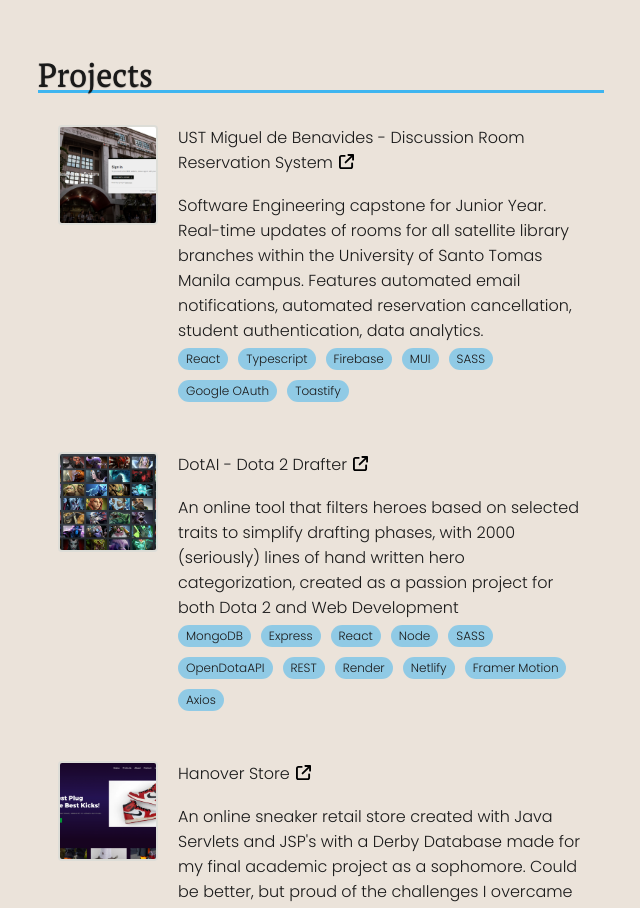
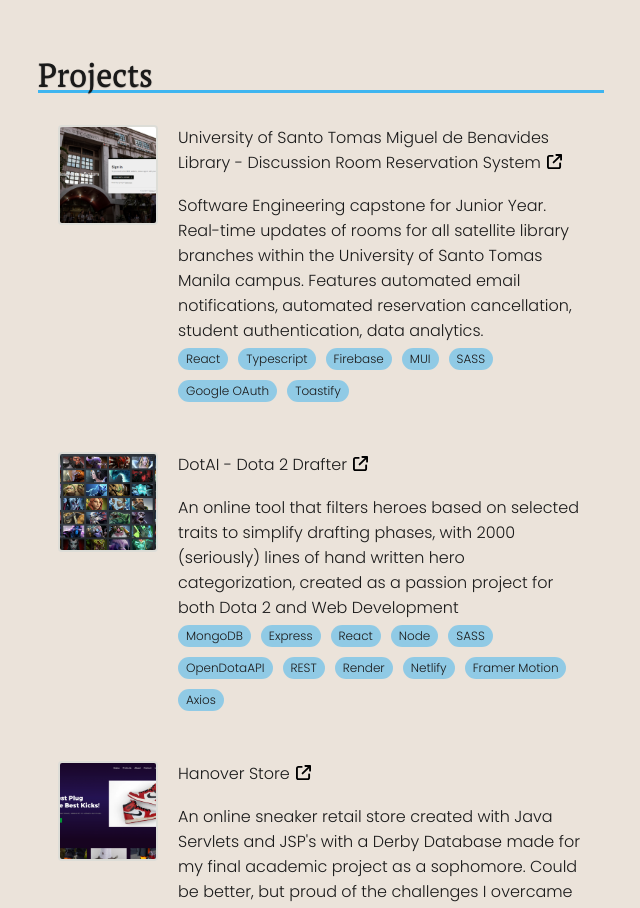
Before and after one commit to css-enjoyer/portfolio, a React (Create React App) app: page / in a window 1280 px wide. Shown: the part 780-1688 px from the top of the page, without its empty margins (574-1214 px from the left). Built offline with nearby package versions, Linux system fonts and the light colour scheme.

Commit message:
Update project desription

```diff
--- a/src/App.js
+++ b/src/App.js
@@ -3,7 +3,7 @@ import BioColumn from './components/BioColumn';
 import InfoColumn from './components/InfoColumn';
 import React, { useEffect, useRef } from 'react';
 
-// USE NPM DEPLOY
+// USE NPM RUN DEPLOY
 function App() {
 	const bgRef = useRef(null);
 	useEffect(() => {
@@ -12,8 +12,8 @@ function App() {
 
 	useEffect(() => {
 		const updateMousePosition = (ev) => {
-			if(!bgRef.current) return;
-			const {clientX, clientY} = ev;
+			if (!bgRef.current) return;
+			const { clientX, clientY } = ev;
 			// console.log(clientX, clientY);
 			bgRef.current.style.setProperty("--x", `${clientX}px`);
 			bgRef.current.style.setProperty("--y", `${clientY}px`);
--- a/src/components/InfoColumn.js
+++ b/src/components/InfoColumn.js
@@ -77,7 +77,7 @@ function ProjColumn() {
 		<div ref={projRef} className={`${"proj-section section"} + ${projIsVisible ? "sectionVisible" : ""}`} id="proj-section">
 			<h1 ref={projHeadRef} className={`${projHeadIsVisible ? "headerVisible" : ""}`}>Projects</h1>
 			<ProjCard img={drrsImage}
-					title="UST Miguel de Benavides - Discussion Room Reservation System"
+					title="University of Santo Tomas Miguel de Benavides Library - Discussion Room Reservation System"
 					subtitle="Software Engineering capstone for Junior Year. Real-time updates of rooms for all satellite library branches within the University of Santo Tomas Manila campus. Features automated email notifications, automated reservation cancellation, student authentication, data analytics. "
 					titlelink="https://github.com/css-enjoyer/drr-system"
 					f1="React"
```
Lines whose indentation alone changed are shown as unchanged.
